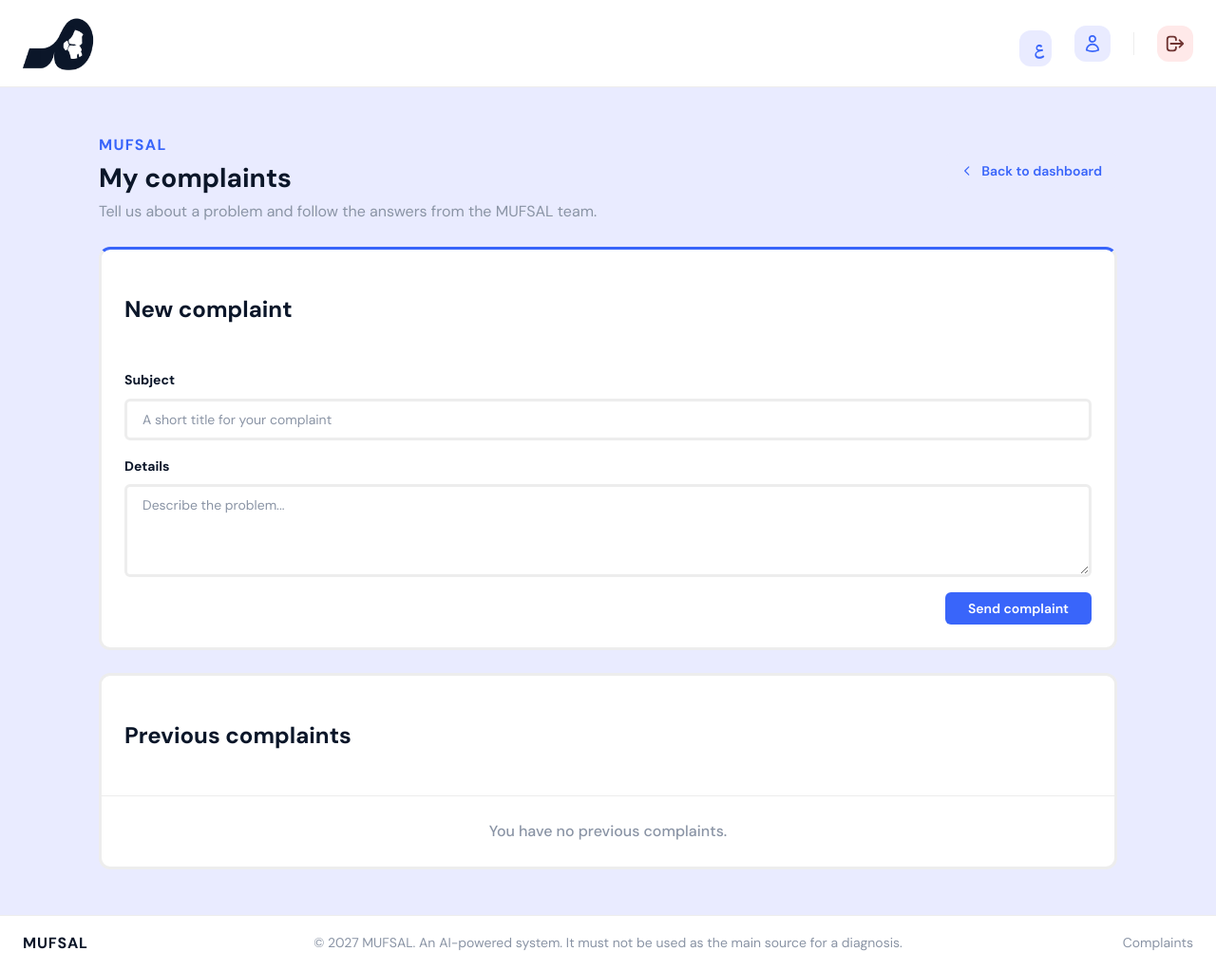
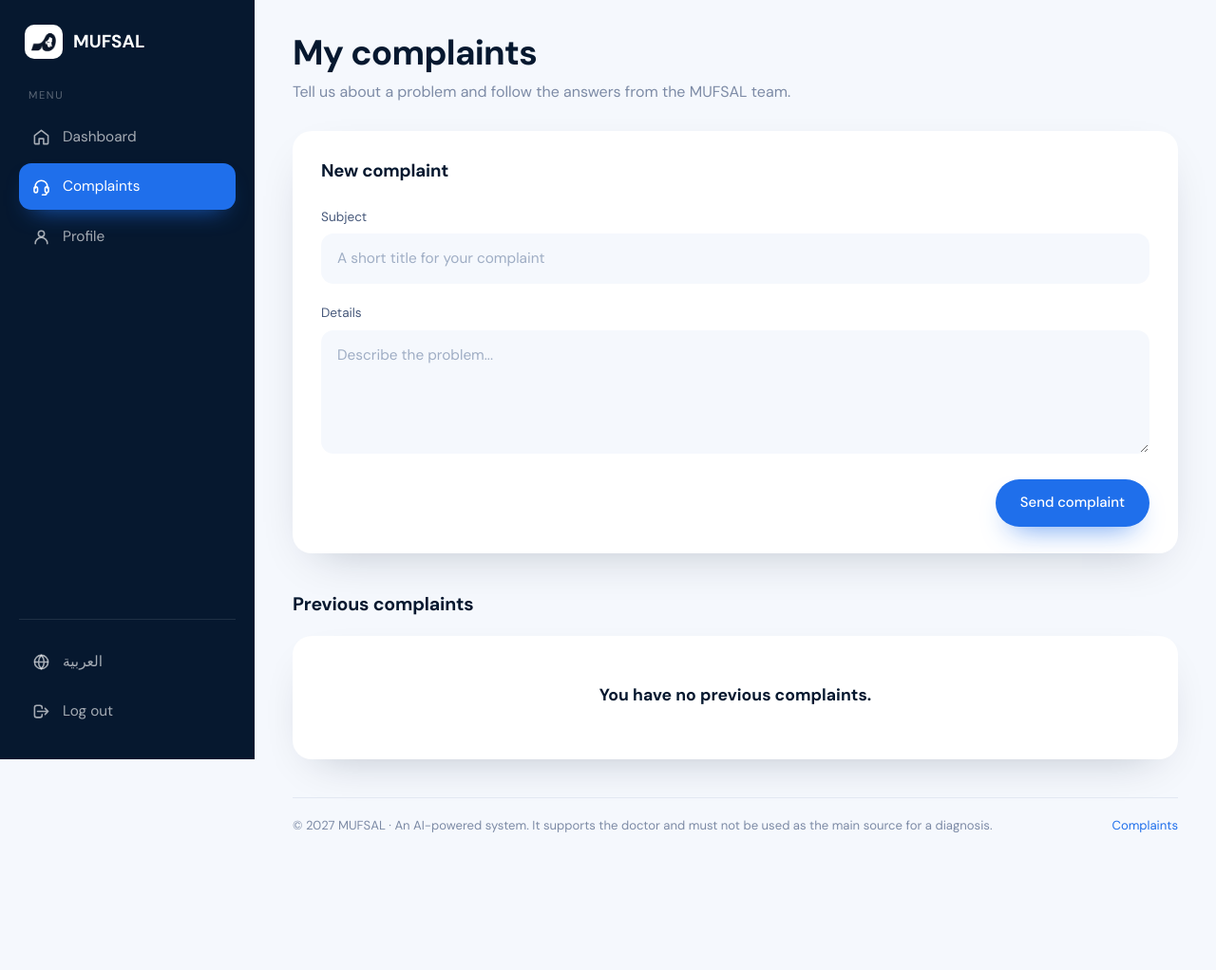
Before and after one commit to famub/MUFSAL-web, a FastAPI app: page /complaints in a window 1280 px wide. Shown: the whole page at 95% size. After the commit the page ends 877 px from the top, so only its background shows below. Run offline with FastAPI, Linux system fonts and the light colour scheme; the visitor is signed in with stand-in values (Sample User, id 1); some libraries are stand-ins or nearby versions.

Commit message:
Update layout and structure of complaints.html
Refactor complaints page layout and structure for better readability and organization.

```diff
--- a/backend/templates/complaints.html
+++ b/backend/templates/complaints.html
@@ -4,145 +4,102 @@
 <head>
   <meta charset="UTF-8" />
   <meta name="viewport" content="width=device-width, initial-scale=1.0" />
-  <title>MUFSAL - {{ t.c_page_title }}</title>
-
-  <link rel="stylesheet" href="/static/css/global.css" />
-  <link rel="stylesheet" href="/static/css/header.css" />
-  <link rel="stylesheet" href="/static/css/dashboards.css" />
-  <link rel="stylesheet" href="/static/css/footer.css" />
+  <title>MUFSAL — {{ t.c_page_title }}</title>
+  {% include "_new-head.html" %}
 </head>
 
-<body class="has-footer">
-  {% include "_header.html" %}
+<body>
 
-  <main class="dashboard-container">
+  {# Complaints for the doctor, the radiologist and the admin (the patient has her own page).
+     Each role gets its own menu. #}
+  {% set rail_role = request.session.get('role', 'doctor') %}{% set nav_active = "complaints" %}{% include "_rail.html" %}
 
-    <section class="dashboard-banner">
-      <div class="banner-text">
-        <span id="dashboard">MUFSAL</span>
+  <main class="main">
+    <div class="main-inner" style="max-width:1000px">
+
+      <div class="topbar">
+        <div>
           <h1>{{ t.c_page_title }}</h1>
-        <p class="subtitle">{{ t.c_subtitle }}</p>
+          <p>{{ t.c_subtitle }}</p>
+        </div>
       </div>
 
-      <a class="btn-view-all back-link" href="{{ home_url }}">
-        <svg xmlns="http://www.w3.org/2000/svg" width="18" height="18" fill="none" viewBox="0 0 24 24" stroke="currentColor" stroke-width="2" aria-hidden="true">
-          <path stroke-linecap="round" stroke-linejoin="round" d="M15 19l-7-7 7-7"/>
-        </svg>
-        <span>{{ t.c_back }}</span>
-      </a>
-    </section>
-
       {% if sent %}
-      <div class="success-box" role="status">{{ t.c_sent }}</div>
+      <div class="banner banner-ok show" role="status">
+        <svg viewBox="0 0 24 24" fill="none" stroke="currentColor" stroke-width="2" aria-hidden="true"><circle cx="12" cy="12" r="9" /><path d="m8.5 12.3 2.4 2.4 4.6-5" stroke-linecap="round" stroke-linejoin="round" /></svg>
+        <span>{{ t.c_sent }}</span>
+      </div>
       {% endif %}
 
-    <!-- New complaint -->
-    <section class="card upload-card complaint-form-card" id="new-complaint">
-      <div class="upload-card-header">
-        <h2>{{ t.c_new }}</h2>
+      <!-- ---------- new complaint ---------- -->
+      <section class="card" id="new-complaint">
+        <div class="card-head">
+          <div><h2>{{ t.c_new }}</h2></div>
         </div>
 
-      <form method="post" action="/complaints" class="complaint-form" novalidate>
-        <div class="form-group">
-          <label for="subject" class="form-label">{{ t.c_subject }}</label>
-          <input id="subject" name="subject" type="text" class="form-field {{ 'invalid' if errors.subject }}"
-                 value="{{ subject }}" maxlength="{{ subject_max }}" placeholder="{{ t.c_subject_ph }}" required />
-          {% if errors.subject %}<div class="form-error" role="alert">{{ errors.subject }}</div>{% endif %}
+        <form method="post" action="/complaints" novalidate>
+          <div class="field{{ ' bad' if errors.subject }}">
+            <label for="subject">{{ t.c_subject }}</label>
+            <input id="subject" name="subject" type="text" value="{{ subject }}"
+                   maxlength="{{ subject_max }}" placeholder="{{ t.c_subject_ph }}" required />
+            {% if errors.subject %}<p class="err" role="alert">{{ errors.subject }}</p>{% endif %}
           </div>
 
-        <div class="form-group">
-          <label for="body" class="form-label">{{ t.c_body }}</label>
-          <textarea id="body" name="body" rows="4" class="form-field {{ 'invalid' if errors.body }}"
-                    maxlength="{{ body_max }}" placeholder="{{ t.c_body_ph }}" required>{{ body }}</textarea>
-          {% if errors.body %}<div class="form-error" role="alert">{{ errors.body }}</div>{% endif %}
+          <div class="field{{ ' bad' if errors.body }}">
+            <label for="body">{{ t.c_body }}</label>
+            <textarea id="body" name="body" maxlength="{{ body_max }}" placeholder="{{ t.c_body_ph }}" required>{{ body }}</textarea>
+            {% if errors.body %}<p class="err" role="alert">{{ errors.body }}</p>{% endif %}
           </div>
 
-        <div class="form-actions">
-          <button type="submit" class="btn-search btn-submit">{{ t.c_submit }}</button>
+          <div class="decision-foot">
+            <span class="muted"></span>
+            <button type="submit" class="btn btn-primary">{{ t.c_submit }}</button>
           </div>
         </form>
       </section>
 
-    <!-- Previous complaints table -->
-    <section class="card cases-card">
-      <div class="cases-card-header">
+      <!-- ---------- previous complaints ---------- -->
+      <div class="sec-head">
         <h2>{{ t.c_previous }}</h2>
+        {% if complaints %}<span>{{ complaints | length }}</span>{% endif %}
       </div>
 
       {% if complaints %}
-        <div class="table-responsive">
-          <table class="cases-table complaints-table">
-            <thead>
-              <tr>
-                <th>{{ t.c_subject }}</th>
-                <th>{{ 'التاريخ' if lang == 'ar' else 'Date' }}</th>
-                <th>{{ t.c_your_message }}</th>
-                <th>{{ t.c_replies }}</th>
-                <th>{{ 'الحالة' if lang == 'ar' else 'Status' }}</th>
-              </tr>
-            </thead>
-            <tbody>
+      <div class="case-list">
         {% for c in complaints %}
-              <tr>
-                <td>
-                  <div class="case-id-cell">
-                    <div class="icon-box icon-box--sm">
-                      <svg xmlns="http://www.w3.org/2000/svg" fill="none" viewBox="0 0 24 24" stroke="currentColor" stroke-width="2">
-                        <path stroke-linecap="round" stroke-linejoin="round" d="M7.5 8.25h9m-9 3H12m-9.75 1.51c0 1.6 1.123 2.994 2.707 3.227 1.129.166 2.27.293 3.423.379.35.026.67.21.865.501L12 21l2.755-4.133a1.14 1.14 0 0 1 .865-.501 48.172 48.172 0 0 0 3.423-.379c1.584-.233 2.707-1.626 2.707-3.228V6.741c0-1.602-1.123-2.995-2.707-3.228A48.394 48.394 0 0 0 12 3c-2.392 0-4.744.175-7.043.513C3.373 3.746 2.25 5.14 2.25 6.741v6.018Z" />
-                      </svg>
+        <article class="row">
+          <div class="card-head" style="margin-bottom:12px">
+            <div>
+              <h2>{{ c.subject }}</h2>
+              <p>{{ t.c_sent_on.format(date=c.date) }}</p>
             </div>
-                    <strong>{{ c.subject }}</strong>
+            <span class="tag {{ 'tag-done' if c.status == 'resolved' else ('tag-info' if c.status == 'investigating' else 'tag-wait') }}">{{ t.c_status[c.status] }}</span>
           </div>
-                </td>
 
-                <td>
-                  <div class="date-cell">
-                    <svg xmlns="http://www.w3.org/2000/svg" fill="none" viewBox="0 0 24 24" stroke="currentColor" stroke-width="2">
-                      <path stroke-linecap="round" stroke-linejoin="round" d="M8 7V3m8 4V3m-9 8h10M5 21h14a2 2 0 002-2V7a2 2 0 00-2-2H5a2 2 0 00-2 2v12a2 2 0 002 2z" />
-                    </svg>
-                    <span>{{ t.c_sent_on.format(date=c.date) }}</span>
-                  </div>
-                </td>
+          <p class="report-text">{{ c.body }}</p>
 
-                <td>
-                  <p class="complaint-body-text">{{ c.body }}</p>
-                </td>
-
-                <td>
+          <h3 class="sub" style="font-size:.74rem;letter-spacing:.1em;text-transform:uppercase;color:var(--grey);margin:16px 0 8px">{{ t.c_replies }}</h3>
           {% if c.replies %}
-                    <div class="complaint-replies-cell">
             {% for r in c.replies %}
-                      <div class="complaint-reply">
-                        <small>{{ r.date }}</small>
+            <div class="note" style="margin-bottom:8px">
+              <small class="muted">{{ r.date }}</small>
               <p>{{ r.body }}</p>
             </div>
             {% endfor %}
+          {% else %}
+            <p class="muted" style="font-size:.88rem">{{ t.c_no_reply }}</p>
+          {% endif %}
+        </article>
+        {% endfor %}
       </div>
       {% else %}
-                    <span class="subtitle">{{ t.c_no_reply }}</span>
+      <div class="empty"><h3>{{ t.c_none }}</h3></div>
       {% endif %}
-                </td>
 
-                <td>
-                  <div class="status-cell">
-                    <span class="status-pill complaint-{{ c.status }}">{{ t.c_status[c.status] }}</span>
+      {% include "_page-foot.html" %}
     </div>
-                </td>
-              </tr>
-              {% endfor %}
-            </tbody>
-          </table>
-        </div>
-      {% else %}
-        <div class="empty-state">
-          <p>{{ t.c_none }}</p>
-        </div>
-      {% endif %}
-    </section>
-
   </main>
 
-  {% include "_footer.html" %}
 </body>
 
 </html>
```
Lines whose indentation alone changed are shown as unchanged.
